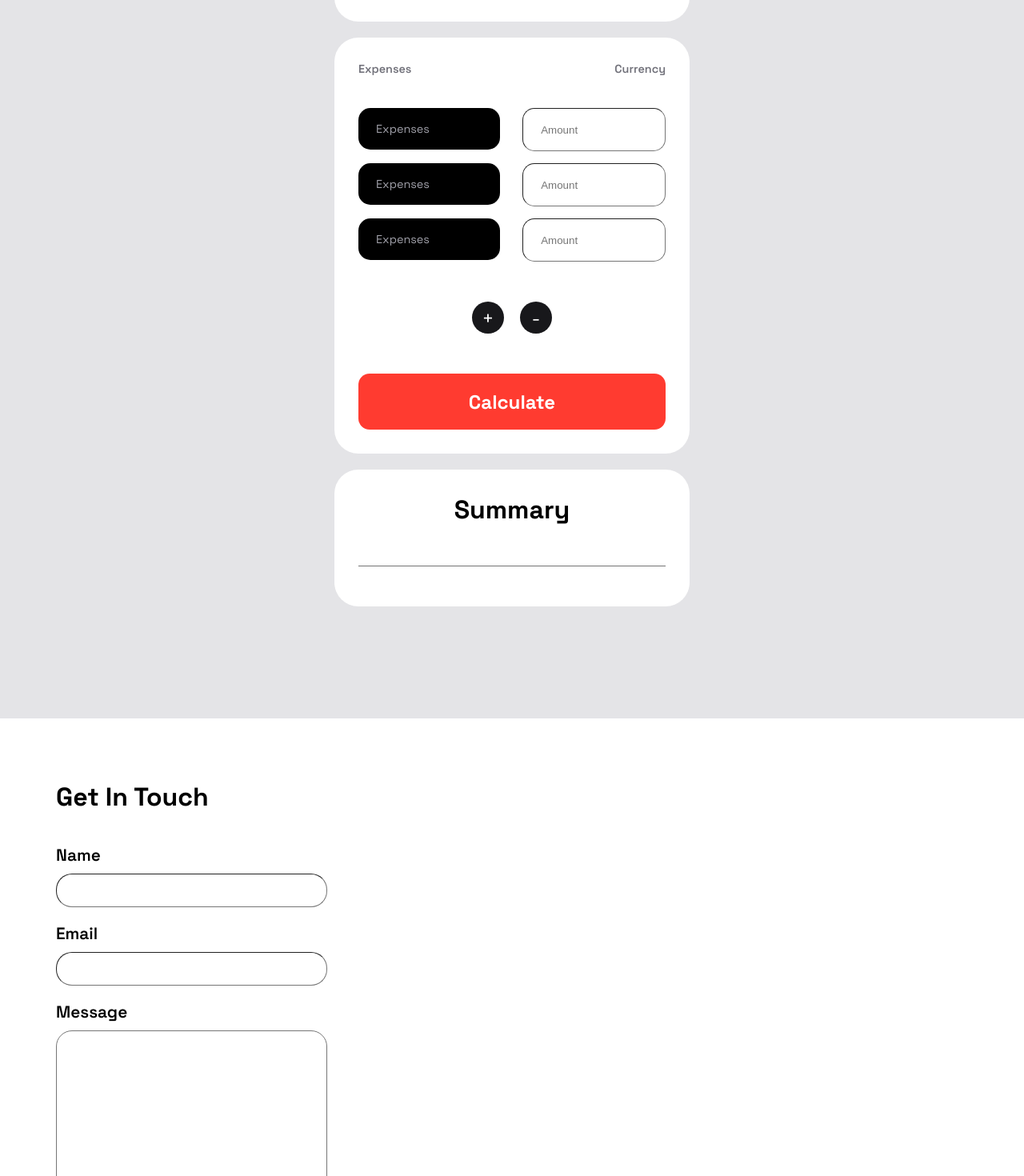
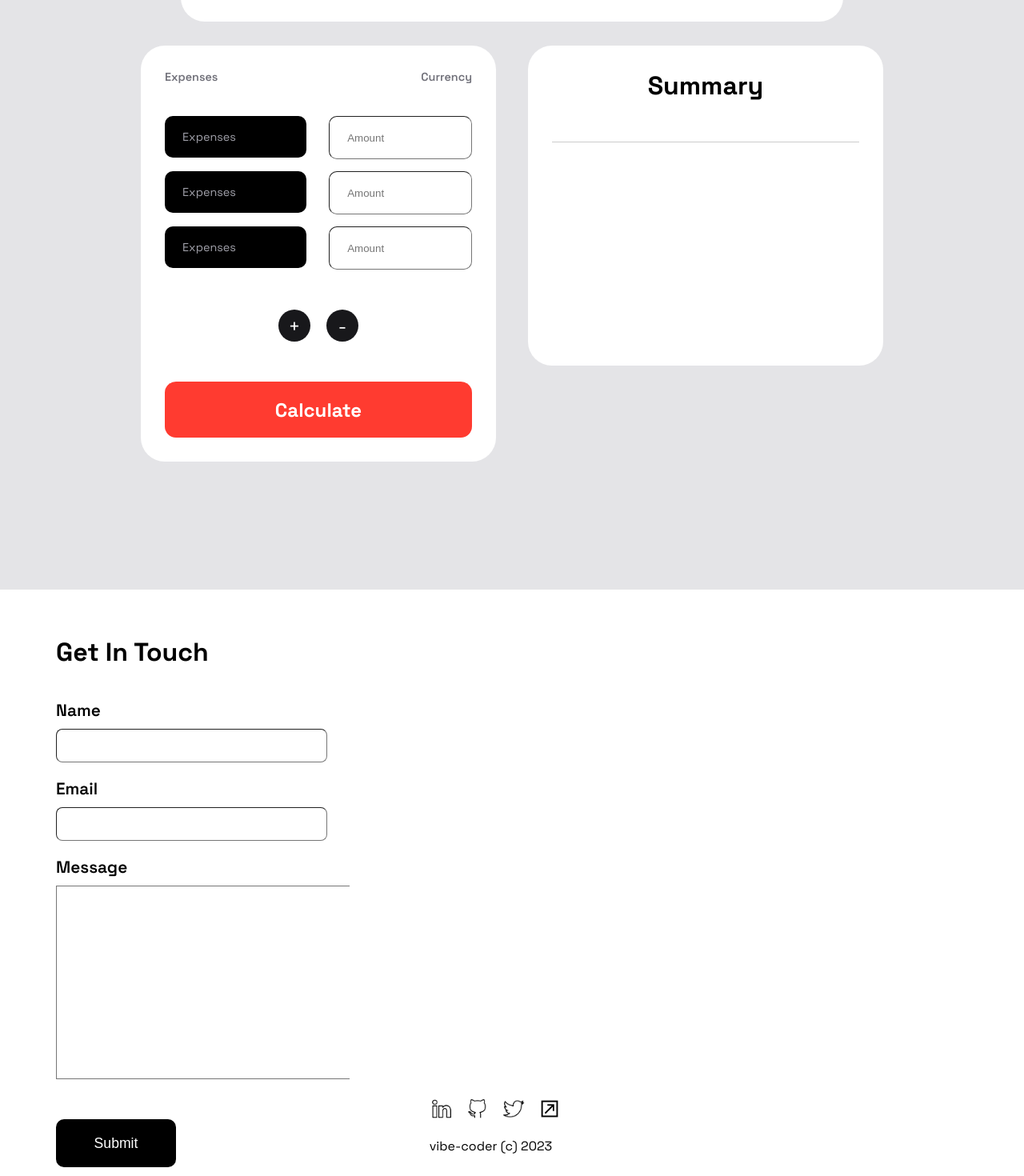
Before and after one commit to vibe-coder/expenses-calculator-main, a React (Create React App) app in the folder expenses-calculator/: page / in a window 1280 px wide. Shown: the part 1808-3278 px from the top of the page at 80% size. Built offline with nearby package versions, Linux system fonts and the light colour scheme.

Commit message:
Calculation section adjustment

```diff
--- a/expenses-calculator/src/components/Calculation.jsx
+++ b/expenses-calculator/src/components/Calculation.jsx
@@ -1,6 +1,6 @@
 import React from 'react'
 import "./styles/Calculation.scss"
-import { useState, useEffect } from 'react';
+import { useState,} from 'react';
 
 function Calculation() {
 
@@ -54,6 +54,7 @@ function Calculation() {
 
       {/* Expenses Data Collection Form */}
 
+      <div className='expenses-summary-wrapper'>
       <div className='expenses-input-wrapper' id='calculation'>
         <div className='expenses-title-div'>
           <p>Expenses</p>
@@ -116,8 +117,7 @@ function Calculation() {
         }
 
       </div>
-
-
+      </div>
     </div>
   )
 }
--- a/expenses-calculator/src/components/styles/Calculation.scss
+++ b/expenses-calculator/src/components/styles/Calculation.scss
@@ -104,7 +104,7 @@
             background-color: rgb(0, 0, 0);
             color: white;
             border: none;
-            border-radius: 15px;
+            border-radius: 10px;
             text-indent: 20px;
             width: 40%;
             // padding-left: 10px;
@@ -122,7 +122,7 @@
             height: 50px;
             width: 50%;
             // padding-left: 10px;
-            border-radius: 15px;
+            border-radius: 10px;
             border-width: 1px;
             text-indent: 20px;
           }
@@ -197,14 +197,12 @@
         display: flex;
         justify-content: space-between;
         margin-bottom: 20px;
-        border-bottom: solid 1px #737373;
-
-
+        border-bottom: solid 1px #cccccc;
         p{
           margin: 0;
           font-size: 1rem;
-          font-weight: 700;
-          color: #737373;
+          font-weight: 400;
+          color: rgb(0, 0, 0);
         }
       }
     }
@@ -220,11 +218,29 @@
     align-items: center;
 
     .income-wrapper{
-      width: 30%;
+      width: 60%;
+      margin: 0;
+      margin-bottom: 30px;
+
+
 
       .salary-amount::-webkit-outer-spin-button, ::-webkit-inner-spin-button{
         -webkit-appearance: none;
       }
+    }
+
+    .expenses-summary-wrapper{
+      display: flex;
+      justify-content: center;
+      gap: 40px;
+      margin-bottom: 140px;
+
+      .expenses-summary{
+        p{
+
+        }
+      }
+
     }
 
     .expenses-input-wrapper{
--- a/expenses-calculator/src/components/styles/Footer.scss
+++ b/expenses-calculator/src/components/styles/Footer.scss
@@ -21,27 +21,30 @@
         margin-bottom: 10px;
       }
 
-      .input-1,.input-2,.input-3{
+      .input-1,.input-2,{
         width: 100%;
         height: 40px;
-        border-radius: 20px;
+        border-radius: 8px;
         border-width: 1px;
         margin-bottom: 20px;
         background-color: transparent;
         padding-left: 20px;
+        text-indent: 20px;
       }
 
       .input-3{
         padding: 20px 20px;
         margin-bottom: 50px;
         height: 200px;
+        background-color: transparent;
+        resize: none;
       }
 
       .submit-button{
         width: 150px;
         height: 60px;
         margin-bottom: 100px;
-        border-radius: 14px;
+        border-radius: 10px;
         border: none;
         background-color: #000;
         color: #fff;
@@ -89,10 +92,8 @@
       .form-input{
         flex: 1;
         height: 80%;
-        // background-color: blue;
         form{
           width: 100%;
-          // background-color: yellow;
           display: flex;
           flex-direction: column;
 
@@ -101,10 +102,15 @@
             padding: 0;
           }
           .input-3{
-            resize: none;
+            padding: 20px 20px;
           }
           .submit-button{
             margin: 0;
+            cursor: pointer;
+          }
+
+          .submit-button:hover{
+            background-color: rgb(49, 49, 49);
           }
         }
       }
```
